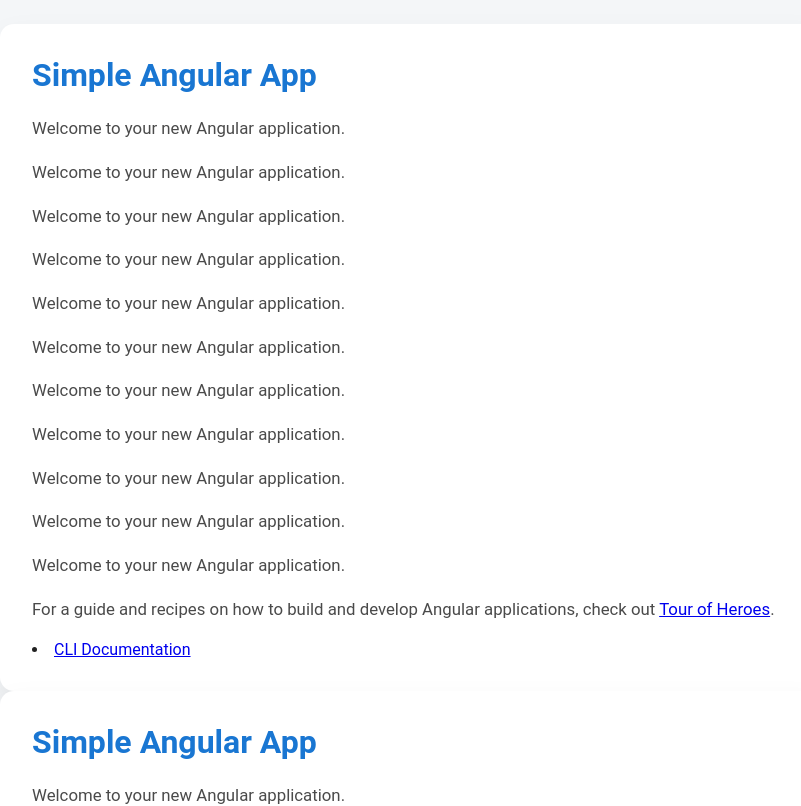
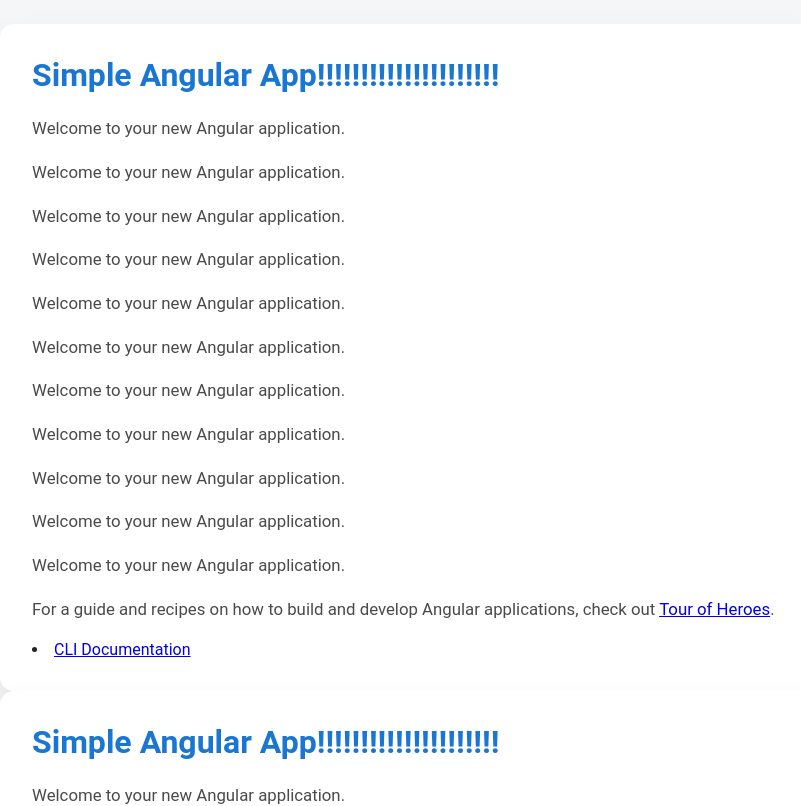
Before and after one commit to murugesantechver/test-live, an Angular app: page / in a window 1280 px wide. Shown: the top 806 px of the page, without its empty margins (228-1029 px from the left). Built offline with nearby package versions, Linux system fonts and the light colour scheme.

Commit message:
asdsdsdsd

```diff
--- a/src/app/app.component.ts
+++ b/src/app/app.component.ts
@@ -6,5 +6,5 @@
   styleUrls: ['./app.component.css']
 })
 export class AppComponent {
-  title = 'Simple Angular App';
+  title = 'Simple Angular App!!!!!!!!!!!!!!!!!!!!!';
 }
```
Also changed, not shown: src/app/users/users.component.html (+22 -0 lines).
